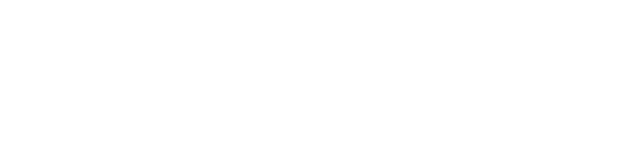
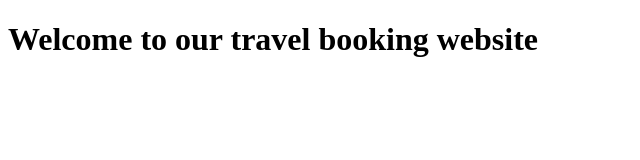
Before and after one commit to pcjitsu/git-init-sample, a plain HTML site: page index.html in a window 1280 px wide. Shown: the whole page, without its empty margins (0-640 px from the left). Drawn offline with Linux system fonts and the light colour scheme.

Commit message:
add CSS File

```diff
--- a/index.html
+++ b/index.html
@@ -4,9 +4,13 @@
     <meta charset="UTF-8" />
     <meta http-equiv="X-UA-Compatible" content="IE=edge" />
     <meta name="viewport" content="width=device-width, initial-scale=1.0" />
-    <title>TEST Site</title>
+    <title>Travel Site</title>
   </head>
-  <body></body>
+  <body>
+    <header>
+      <h1>Welcome to our travel booking website</h1>
+    </header>
+  </body>
 </html>
 
 <!--
```
Also changed, not shown: asset/style.css (added).
